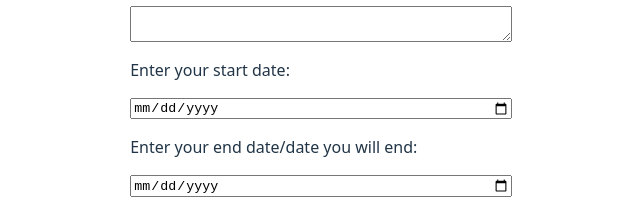
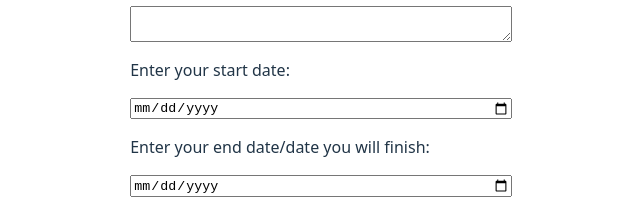
Before and after one commit to gregoriusavip/cv-page, a React (Vite) app: page / in a window 1280 px wide. Shown: the part 1080-1291 px from the top of the page, without its empty margins (319-959 px from the left). Built offline with nearby package versions, Linux system fonts and the light colour scheme.

Commit message:
Update end date label

```diff
--- a/src/components/ExperienceForm.jsx
+++ b/src/components/ExperienceForm.jsx
@@ -30,7 +30,7 @@ function ExperienceForm({ data, setData }) {
             <label for="startDate">Enter your start date: </label>
             <input type="date" name="startDate" id="startDate" required />
 
-            <label for="endDate">Enter your end date/date you will end: </label>
+            <label for="endDate">Enter your end date/date you will finish: </label>
             <input type="date" name="endDate" id="endDate" required />
         </Form>
     )
```
